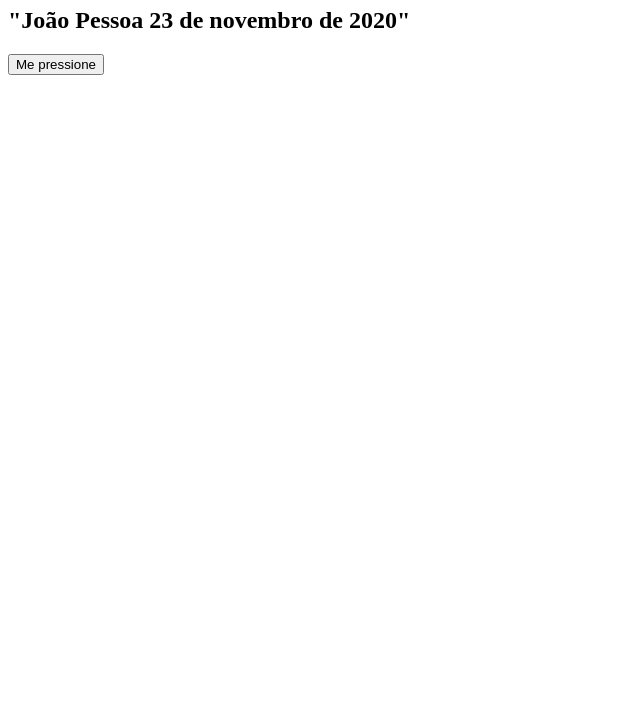
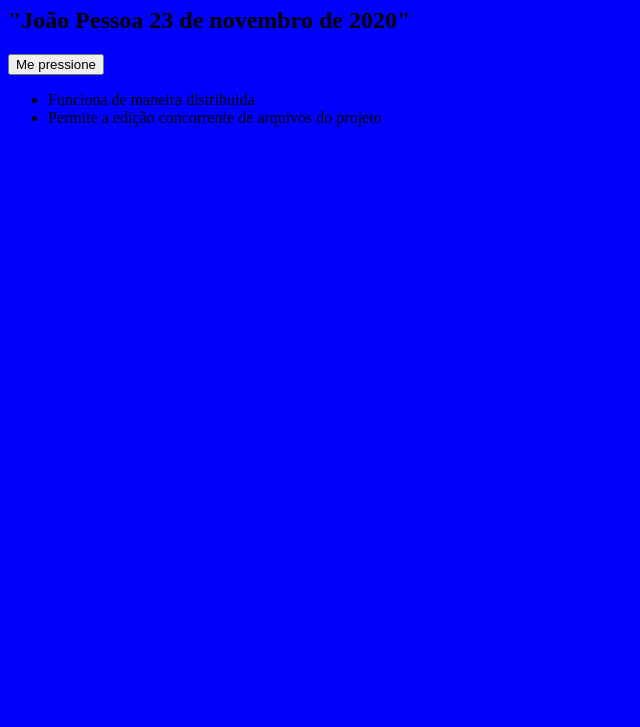
Before and after one commit to natanael163/curso-git, a plain HTML site: page index.html in a window 1280 px wide. Shown: the part 73-800 px from the top of the page, without its empty margins (0-640 px from the left). Drawn offline with Linux system fonts and the light colour scheme.

Commit message:
inicio do program

```diff
--- /dev/null
+++ b/estilo.css
@@ -0,0 +1,3 @@
+body {
+    background-color: blue;
+}
--- a/index.html
+++ b/index.html
@@ -3,6 +3,7 @@
 <meta charset="UTF-8">
 
 <head>
+	<link rel="stylesheet" href="estilo.css">
 	<title>Curso Git</title>
 </head>
 
@@ -21,6 +22,10 @@
 		}
 
 	</script>
+	<ul>
+		<li>Funciona de maneira distribuida</li>
+		<li>Permite a edição concorrente de arquivos do projeto</li>
+	</ul>
 </body>
 
 
```
